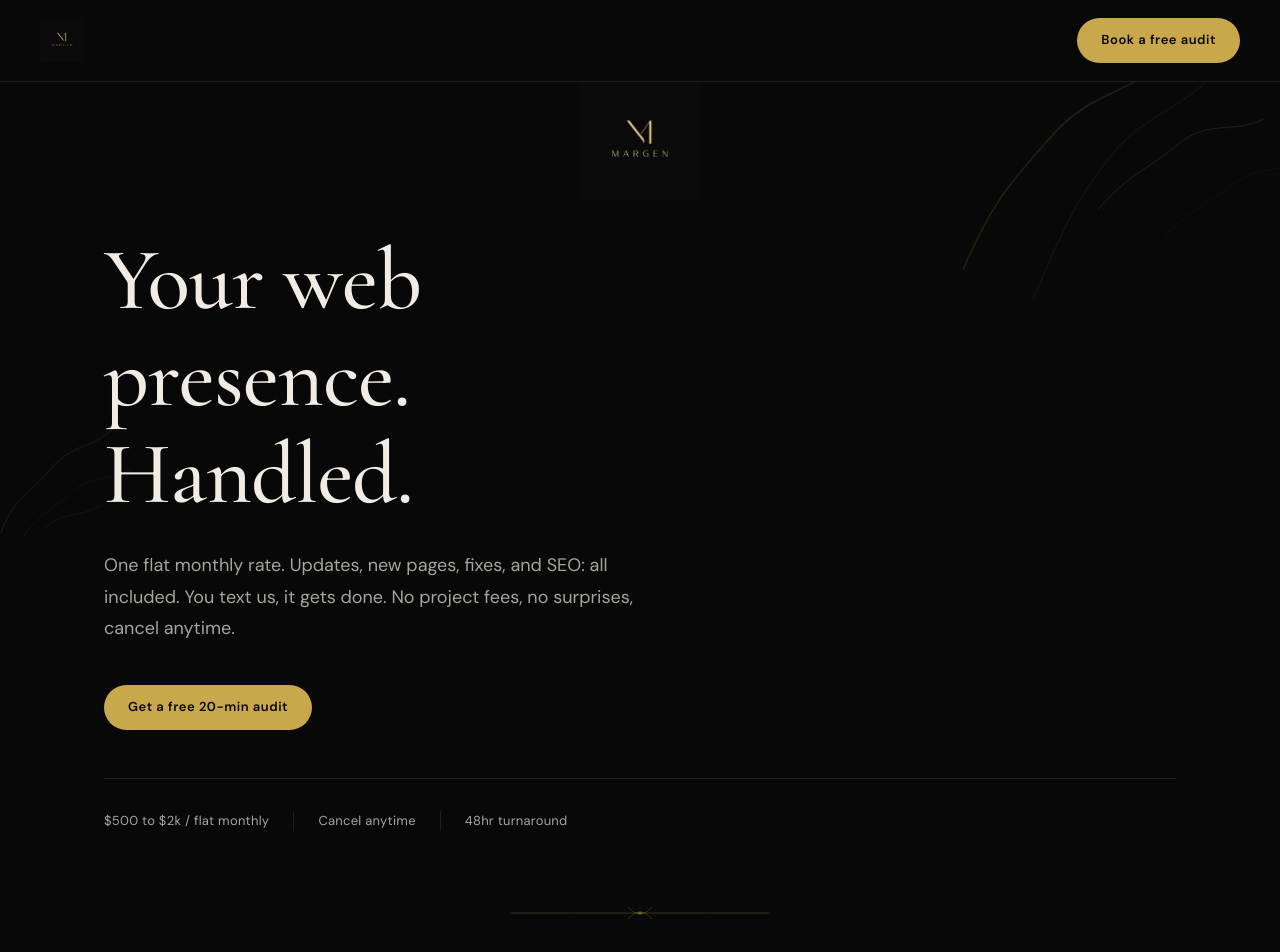
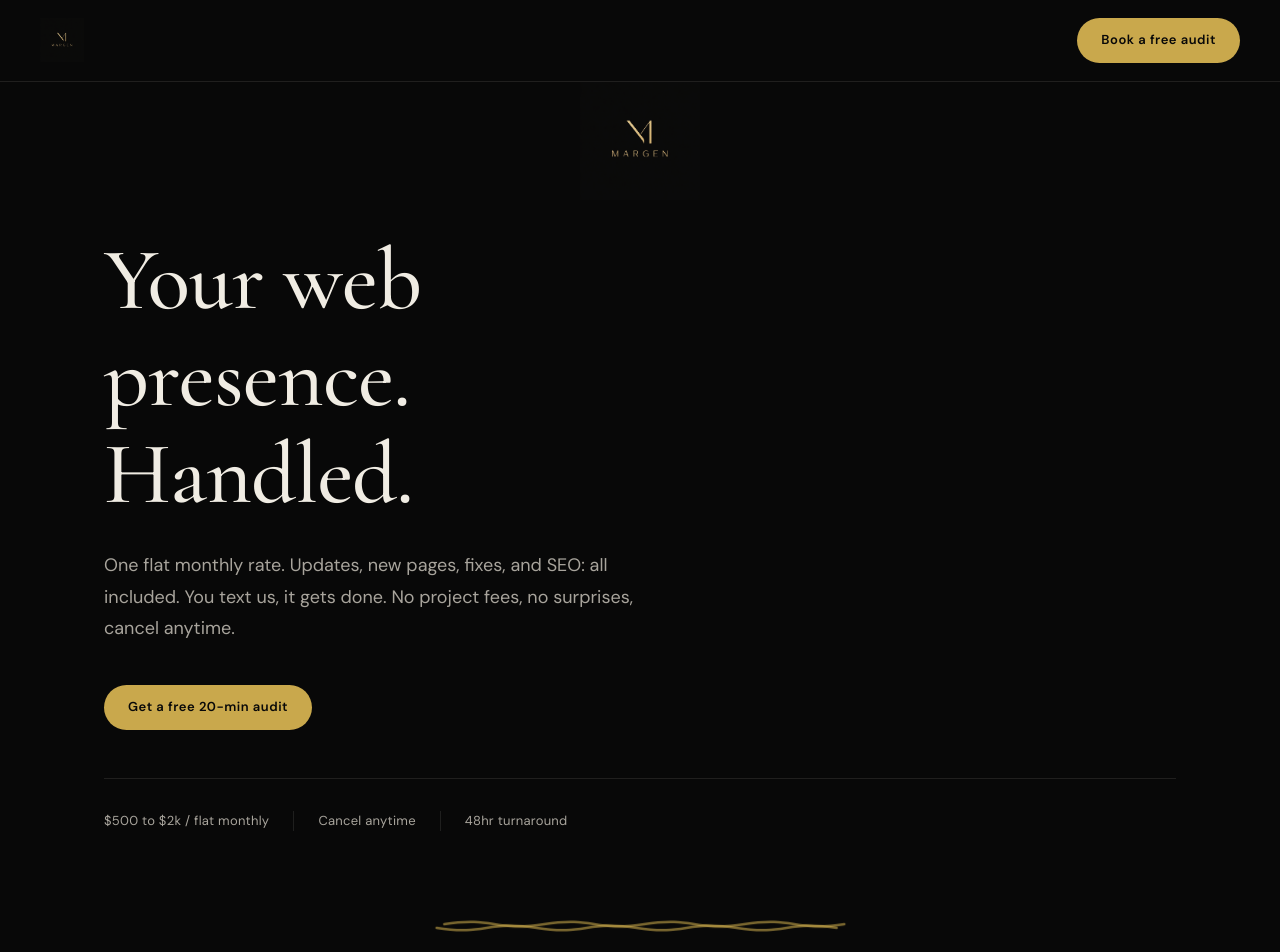
Before and after one commit to pnaiduu/MargenApp, a Next.js app: page / in a window 1280 px wide. Shown: the top 952 px of the page. Built offline with nearby package versions, Linux system fonts and the light colour scheme.

Commit message:
site updates

```diff
--- a/app/components/HeroDecor.tsx
+++ /dev/null
@@ -1,105 +0,0 @@
-export function HeroDecorTopRight() {
-  return (
-    <svg
-      className="hero-decor hero-decor--tr"
-      viewBox="0 0 420 420"
-      fill="none"
-      xmlns="http://www.w3.org/2000/svg"
-      aria-hidden="true"
-    >
-      <path
-        d="M380 30 C340 70 300 55 260 95 S180 130 140 175 S80 240 50 310"
-        stroke="#c9a84c"
-        strokeWidth="1.2"
-        strokeLinecap="round"
-        opacity="0.22"
-      />
-      <path
-        d="M400 90 C360 110 330 85 295 120 S230 155 195 200 S150 270 120 340"
-        stroke="#c9a84c"
-        strokeWidth="0.8"
-        strokeLinecap="round"
-        opacity="0.18"
-      />
-      <path
-        d="M350 160 C320 175 295 160 265 185 S215 215 185 250"
-        stroke="#c9a84c"
-        strokeWidth="1"
-        strokeLinecap="round"
-        opacity="0.2"
-      />
-      <path
-        d="M390 200 C370 215 345 205 320 225 S275 250 250 280"
-        stroke="#c9a84c"
-        strokeWidth="0.6"
-        strokeLinecap="round"
-        opacity="0.15"
-      />
-    </svg>
-  )
-}
-
-export function PageDecorLeft() {
-  return (
-    <svg
-      className="page-decor page-decor--left"
-      viewBox="0 0 200 200"
-      fill="none"
-      xmlns="http://www.w3.org/2000/svg"
-      aria-hidden="true"
-    >
-      <path
-        d="M160 20 C130 50 110 40 85 70 S45 100 30 140"
-        stroke="#c9a84c"
-        strokeWidth="1"
-        strokeLinecap="round"
-        opacity="0.2"
-      />
-      <path
-        d="M175 70 C150 85 130 75 110 95 S75 115 55 145"
-        stroke="#c9a84c"
-        strokeWidth="0.7"
-        strokeLinecap="round"
-        opacity="0.16"
-      />
-      <path
-        d="M140 110 C120 125 100 115 80 135"
-        stroke="#c9a84c"
-        strokeWidth="0.8"
-        strokeLinecap="round"
-        opacity="0.18"
-      />
-    </svg>
-  )
-}
-
-export function SectionFlourish() {
-  return (
-    <div className="section-flourish" aria-hidden="true">
-      <svg viewBox="0 0 260 20" fill="none" xmlns="http://www.w3.org/2000/svg">
-        <path
-          d="M0 10 Q65 10 130 10 Q195 10 260 10"
-          stroke="#c9a84c"
-          strokeWidth="0.75"
-          strokeLinecap="round"
-          opacity="0.3"
-        />
-        <path
-          d="M118 4 C124 10 124 10 130 10 C136 10 136 10 142 4"
-          stroke="#c9a84c"
-          strokeWidth="0.75"
-          strokeLinecap="round"
-          opacity="0.35"
-        />
-        <path
-          d="M118 16 C124 10 124 10 130 10 C136 10 136 10 142 16"
-          stroke="#c9a84c"
-          strokeWidth="0.75"
-          strokeLinecap="round"
-          opacity="0.35"
-        />
-        <circle cx="130" cy="10" r="2" fill="#c9a84c" opacity="0.35" />
-      </svg>
-    </div>
-  )
-}
--- a/app/components/SiteNav.tsx
+++ b/app/components/SiteNav.tsx
@@ -1,10 +1,14 @@
 const CALENDLY = 'https://calendly.com/davynaidu/30min'
 
-export function SiteNav() {
+type SiteNavProps = {
+  logoSrc?: string
+}
+
+export function SiteNav({ logoSrc = '/margen-logo.png' }: SiteNavProps) {
   return (
     <header className="nav">
       <a href="/" className="nav-logo">
-        <img src="/logo.png" alt="Margen" height={44} />
+        <img src={logoSrc} alt="Margen" height={44} />
       </a>
       <a href={CALENDLY} target="_blank" rel="noopener noreferrer" className="btn btn--accent">
         Book a free audit
--- /dev/null
+++ b/app/components/WaveDivider.tsx
@@ -0,0 +1,26 @@
+export function WaveDivider() {
+  return (
+    <div className="wave-divider" aria-hidden="true">
+      <svg viewBox="0 0 400 36" fill="none" xmlns="http://www.w3.org/2000/svg" className="wave-divider__svg">
+        <g className="wave-divider__group wave-divider__group--1">
+          <path
+            d="M0 18 C50 10, 50 26, 100 18 C150 10, 150 26, 200 18 C250 10, 250 26, 300 18 C350 10, 350 26, 400 18"
+            stroke="#c9a84c"
+            strokeWidth="2.5"
+            strokeLinecap="round"
+            opacity="0.6"
+          />
+        </g>
+        <g className="wave-divider__group wave-divider__group--2">
+          <path
+            d="M0 20 C50 28, 50 12, 100 20 C150 28, 150 12, 200 20 C250 28, 250 12, 300 20 C350 28, 350 12, 400 20"
+            stroke="#c9a84c"
+            strokeWidth="2.5"
+            strokeLinecap="round"
+            opacity="0.6"
+          />
+        </g>
+      </svg>
+    </div>
+  )
+}
--- a/app/globals.css
+++ b/app/globals.css
@@ -76,41 +76,46 @@ h3,
 /* ─── Layout ─── */
 .page {
   overflow-x: hidden;
-  position: relative;
 }
 
-.page-decor--left {
-  position: absolute;
-  left: -2rem;
-  top: 52vh;
-  width: min(180px, 22vw);
-  height: auto;
-  pointer-events: none;
-  z-index: 0;
-  animation: decorDrift 11s ease-in-out infinite;
-}
-
-.section-flourish {
+.wave-divider {
   display: flex;
   justify-content: center;
-  padding-block: 0.5rem;
+  padding-block: 0.75rem;
   pointer-events: none;
 }
 
-.section-flourish svg {
-  width: min(260px, 70vw);
+.wave-divider__svg {
+  width: min(400px, 85vw);
   height: auto;
+  overflow: visible;
 }
 
-@keyframes decorDrift {
+.wave-divider__group--1 {
+  animation: waveDrift 10s ease-in-out infinite;
+}
+
+.wave-divider__group--2 {
+  animation: waveDriftAlt 10s ease-in-out infinite;
+}
+
+@keyframes waveDrift {
   0%,
   100% {
-    transform: translate(0, 0);
-    opacity: 0.85;
+    transform: translateX(0) translateY(0);
   }
   50% {
-    transform: translate(6px, -10px);
-    opacity: 1;
+    transform: translateX(5px) translateY(-1px);
+  }
+}
+
+@keyframes waveDriftAlt {
+  0%,
+  100% {
+    transform: translateX(0) translateY(0);
+  }
+  50% {
+    transform: translateX(-4px) translateY(1px);
   }
 }
 
@@ -232,44 +237,16 @@ h3,
 
 /* ─── Hero ─── */
 .hero {
-  position: relative;
   min-height: 100vh;
   display: flex;
   flex-direction: column;
   justify-content: center;
   padding-top: 5rem;
   padding-bottom: 4rem;
-  overflow: hidden;
 }
 
 .hero-content {
   position: relative;
-  z-index: 1;
-}
-
-.hero-decor--tr {
-  position: absolute;
-  top: -2rem;
-  right: -3rem;
-  width: min(420px, 55vw);
-  height: auto;
-  pointer-events: none;
-  z-index: 0;
-  animation: decorDrift 10s ease-in-out infinite;
-}
-
-@media (max-width: 640px) {
-  .hero-decor--tr {
-    right: -5rem;
-    width: min(320px, 70vw);
-    opacity: 0.85;
-  }
-
-  .page-decor--left {
-    left: -3rem;
-    width: 120px;
-    opacity: 0.7;
-  }
 }
 
 .hero-logo {
--- a/app/layout.tsx
+++ b/app/layout.tsx
@@ -20,7 +20,7 @@ export const metadata: Metadata = {
   title: 'Margen | Premium Web Retainer Agency',
   description:
     'One flat monthly rate for your web presence. Updates, new pages, fixes, and SEO: all included. Based in Allen, Texas.',
-  icons: { icon: '/logo.png' },
+  icons: { icon: '/margen-logo.png' },
 }
 
 export default function RootLayout({
--- a/app/page.tsx
+++ b/app/page.tsx
@@ -3,7 +3,9 @@
 import { useCallback, useEffect, useRef, useState } from 'react'
 import { SiteFooter } from './components/SiteFooter'
 import { SiteNav } from './components/SiteNav'
-import { HeroDecorTopRight, PageDecorLeft, SectionFlourish } from './components/HeroDecor'
+import { WaveDivider } from './components/WaveDivider'
+
+const LOGO = '/margen-logo.png'
 
 const CALENDLY = 'https://calendly.com/davynaidu/30min'
 
@@ -108,17 +110,14 @@ export default function Home() {
 
   return (
     <div className="page">
-      <PageDecorLeft />
-
       {/* Nav */}
-      <SiteNav />
+      <SiteNav logoSrc={LOGO} />
 
       {/* Hero */}
       <section className="hero section">
-        <HeroDecorTopRight />
         <div className="container hero-content">
           <FadeIn>
-            <img src="/logo.png" alt="Margen" className="hero-logo" height={120} />
+            <img src={LOGO} alt="Margen" className="hero-logo" height={120} />
             <h1 className="hero-headline">Your web presence. Handled.</h1>
             <p className="hero-subtext">
               One flat monthly rate. Updates, new pages, fixes, and SEO: all included. You text us, it gets done. No
@@ -136,7 +135,7 @@ export default function Home() {
         </div>
       </section>
 
-      <SectionFlourish />
+      <WaveDivider />
 
       {/* Sample sites */}
       <section id="work" className="section">
@@ -163,7 +162,7 @@ export default function Home() {
         </div>
       </section>
 
-      <SectionFlourish />
+      <WaveDivider />
 
       {/* How it works */}
       <section id="process" className="section">
@@ -188,7 +187,7 @@ export default function Home() {
         </div>
       </section>
 
-      <SectionFlourish />
+      <WaveDivider />
 
       {/* Work CTA */}
       <section className="section">
@@ -206,7 +205,7 @@ export default function Home() {
         </div>
       </section>
 
-      <SectionFlourish />
+      <WaveDivider />
 
       {/* CTA */}
       <section id="contact" className="section">
```
Also changed, not shown: public/logo.png (deleted), public/margen-logo.png (added).
